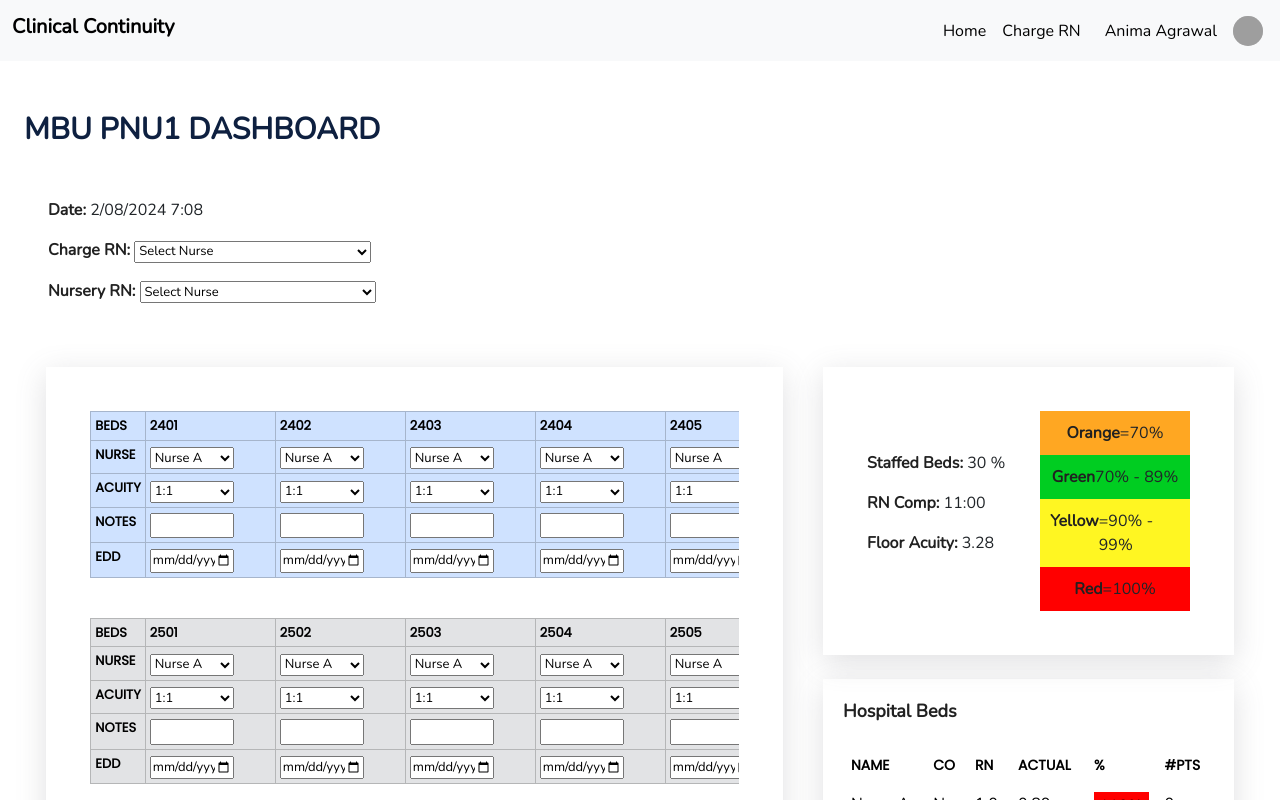
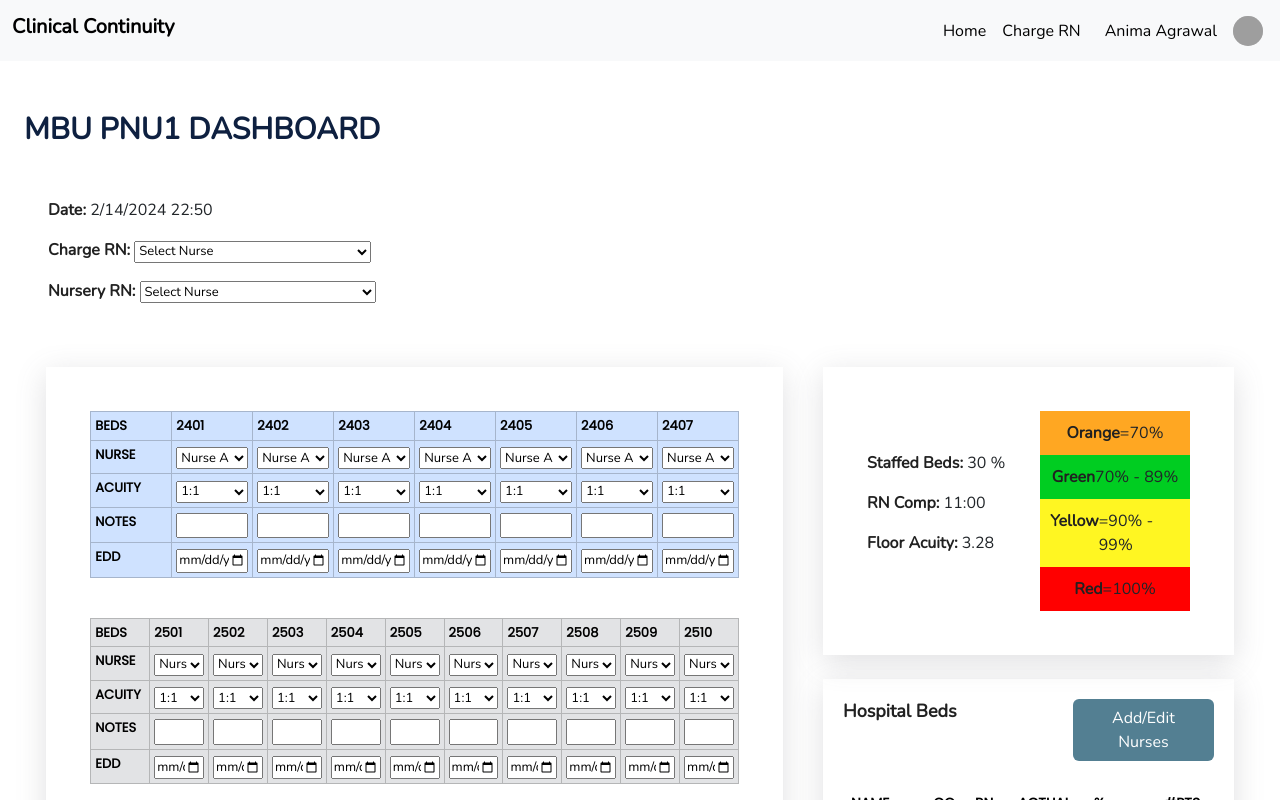
Before and after one commit to Haseebqaiser070/clinicalcontinuity, a React (Create React App) app: page /incharge-dashboard in a window 1280 px wide. Shown: the top 800 px of the page. Built offline with nearby package versions, Linux system fonts and the light colour scheme; grey boxes are pictures that could not be loaded.

Commit message:
Revisions3

```diff
--- a/src/components/admin/AddBedCat.js
+++ b/src/components/admin/AddBedCat.js
@@ -33,8 +33,6 @@ const AddBedCat = (props) => {
             </div>
       </Modal.Body>
 
-
-
     </Modal>
   );
 };
--- a/src/components/admin/AddNewNurse.js
+++ b/src/components/admin/AddNewNurse.js
@@ -44,7 +44,7 @@ const AddNewNurse = (props) => {
             id="email"
           />
         </div>
-        <div className="mb-3 mt-4">
+        {/* <div className="mb-3 mt-4">
         <label className="form-label">Select shift</label>
         <select
               className="shift-input-field"
@@ -58,7 +58,7 @@ const AddNewNurse = (props) => {
                 </option>
               ))}
             </select>
-        </div>
+        </div> */}
 
         <div className="d-grid mt-4 mb-2">
               <button className="btn btn-block btn-web mt-4">Submit</button>
--- a/src/components/incharge/HospitalBeds.js
+++ b/src/components/incharge/HospitalBeds.js
@@ -1,4 +1,5 @@
-import React from "react";
+import React, { useState } from "react";
+import { Modal, Button, Form } from "react-bootstrap";
 import "../styles.css";
 
 const getColorClass = (percent) => {
@@ -17,10 +18,39 @@ const HospitalBeds = () => {
   const percent = 119; // Sample percent value, replace it with your actual value
   const colorClass = getColorClass(percent);
 
+  const [modalShow, setModalShow] = useState(false);
+  const [selectedNurses, setSelectedNurses] = useState([]);
+  const nurseOptions = ["Nurse A", "Nurse B", "Nurse C", "Nurse D", "Nurse E", "Nurse F", "Nurse G", "Nurse H", "Nurse I", "Nurse J", "Nurse K", "Nurse L", "Nurse M", "Nurse N", "Nurse O", "Nurse P", "Nurse Q", "Nurse R", "Nurse S", "Nurse T", "Nurse U", "Nurse V", "Nurse W", "Nurse X", "Nurse Y", "Nurse Z"]; // Example, replace with your actual nurse list
+
+  const handleCheckboxChange = (event) => {
+    const { value, checked } = event.target;
+    if (checked) {
+      setSelectedNurses((prevSelected) => [...prevSelected, value]);
+    } else {
+      setSelectedNurses((prevSelected) =>
+        prevSelected.filter((nurse) => nurse !== value)
+      );
+    }
+  };
+
+  const handleSubmit = () => {
+    // Your submit logic here
+    console.log("Selected Nurses:", selectedNurses);
+    setModalShow(false);
+  };
+
   return (
     <div>
-
-        <h2>Hospital Beds</h2>
+      <div className="row">
+        <div className="col-md-7">
+          <h2>Hospital Beds</h2>
+        </div>
+        <div className="col-md-5 d-flex justify-content-end flex-column">
+          <button className="btn btn-web" onClick={() => setModalShow(true)}>
+            Add/Edit Nurses
+          </button>
+        </div>
+      </div>
 
       <div className="mt-4 table-responsive">
         <table className="table table-borderless">
@@ -41,10 +71,7 @@ const HospitalBeds = () => {
               <td>1.0</td>
               <td>0.89</td>
               <td>
-                <p
-                  className={` ${colorClass}`}
-                  style={{ padding: 2, textAlign: "center" }}
-                >
+                <p className={` ${colorClass}`} style={{ padding: 2, textAlign: "center" }}>
                   {percent}%
                 </p>
               </td>
@@ -53,6 +80,34 @@ const HospitalBeds = () => {
           </tbody>
         </table>
       </div>
+
+      <Modal show={modalShow} onHide={() => setModalShow(false)}       size="md"
+      aria-labelledby="contained-modal-title-vcenter"
+      centered>
+        <Modal.Header closeButton>
+          <Modal.Title id="contained-modal-title-vcenter"><h2>Select Nurses in Shift</h2></Modal.Title>
+        </Modal.Header>
+        <Modal.Body className="modal-body-scroll">
+          <Form>
+            <div className="columns">
+              {nurseOptions.map((nurse, index) => (
+                <Form.Check
+                  key={index}
+                  type="checkbox"
+                  label={nurse}
+                  value={nurse}
+                  checked={selectedNurses.includes(nurse)}
+                  onChange={handleCheckboxChange}
+                />
+              ))}
+            </div>
+            <div className="d-grid mt-4 mb-2">
+              <button className="btn btn-block btn-web mt-4">Submit</button>
+            </div>
+          </Form>
+        </Modal.Body>
+
+      </Modal>
     </div>
   );
 };
--- a/src/components/incharge/InchargeDashboard.js
+++ b/src/components/incharge/InchargeDashboard.js
@@ -19,15 +19,20 @@ const InchargeDashboard = () => {
     setSelectedRnNurse(e.target.value);
   };
 
+  const currentDate = new Date(); // Get current date
+const formattedDate = `${currentDate.getMonth() + 1}/${currentDate.getDate()}/${currentDate.getFullYear()}`; // Format date as MM/DD/YYYY
+const formattedTime = `${currentDate.getHours()}:${currentDate.getMinutes().toString().padStart(2, '0')}`;
+
   return (
     <div className="">
       <NavBar />
       <h1 className=" m-4 pt-4">MBU PNU1 DASHBOARD</h1>
 
       <div className="p-4 m-4">
-        <p>
-          <span className="stat">Date:</span> <span>2/08/2024 7:08</span>
-        </p>
+      <p>
+      <span className="stat">Date:</span>{" "}
+      <span>{formattedDate} {formattedTime}</span>
+    </p>
         <p>
           <span className="stat">Charge RN:</span>{" "}
           <span>
--- a/src/components/incharge/RoomAssigned.js
+++ b/src/components/incharge/RoomAssigned.js
@@ -391,11 +391,11 @@ const RoomAssigned = (props) => {
         (beds, tableIndex) => (
           <div key={tableIndex} className="m-4">
             <div className={`table-responsive ${tableColors[tableIndex]} `}>
-              <table className={`table-hover table-sm table table-bordered ${tableColors[tableIndex]}`}>
+              <table className={`table-hover table-sm table table-bordered ${tableColors[tableIndex]}`} style={{ tableLayout: "fixed" }}>
 
                 <thead>
                   <tr>
-                    <th  className="bedhead ">Beds</th>
+                    <th  className="bedhead " >Beds</th>
                     {beds.map((bed, bedIndex) => (
                       <th className="bedhead" key={bedIndex}>
                         {bed.bedNumber}
--- a/src/components/styles.css
+++ b/src/components/styles.css
@@ -120,6 +120,7 @@ th {
 .bedhead{
   font-size: 13px;
   font-weight: bold;
+
 }
 .bedbody{
   font-size: 13px;
@@ -127,7 +128,7 @@ th {
 }
 
 .input-field {
-  width: 70%; /* or adjust the width as needed */
+  width: 100%; /* or adjust the width as needed */
 }
 
 .nurse-input-field {
@@ -137,3 +138,13 @@ th {
 .shift-input-field {
   width: 100%; /* or adjust the width as needed */
 }
+
+.columns {
+  column-count: 5;
+  column-gap: 20px;
+}
+
+.modal-body-scroll {
+  max-height: 400px; /* Adjust as needed */
+  overflow-y: auto;
+}
```
